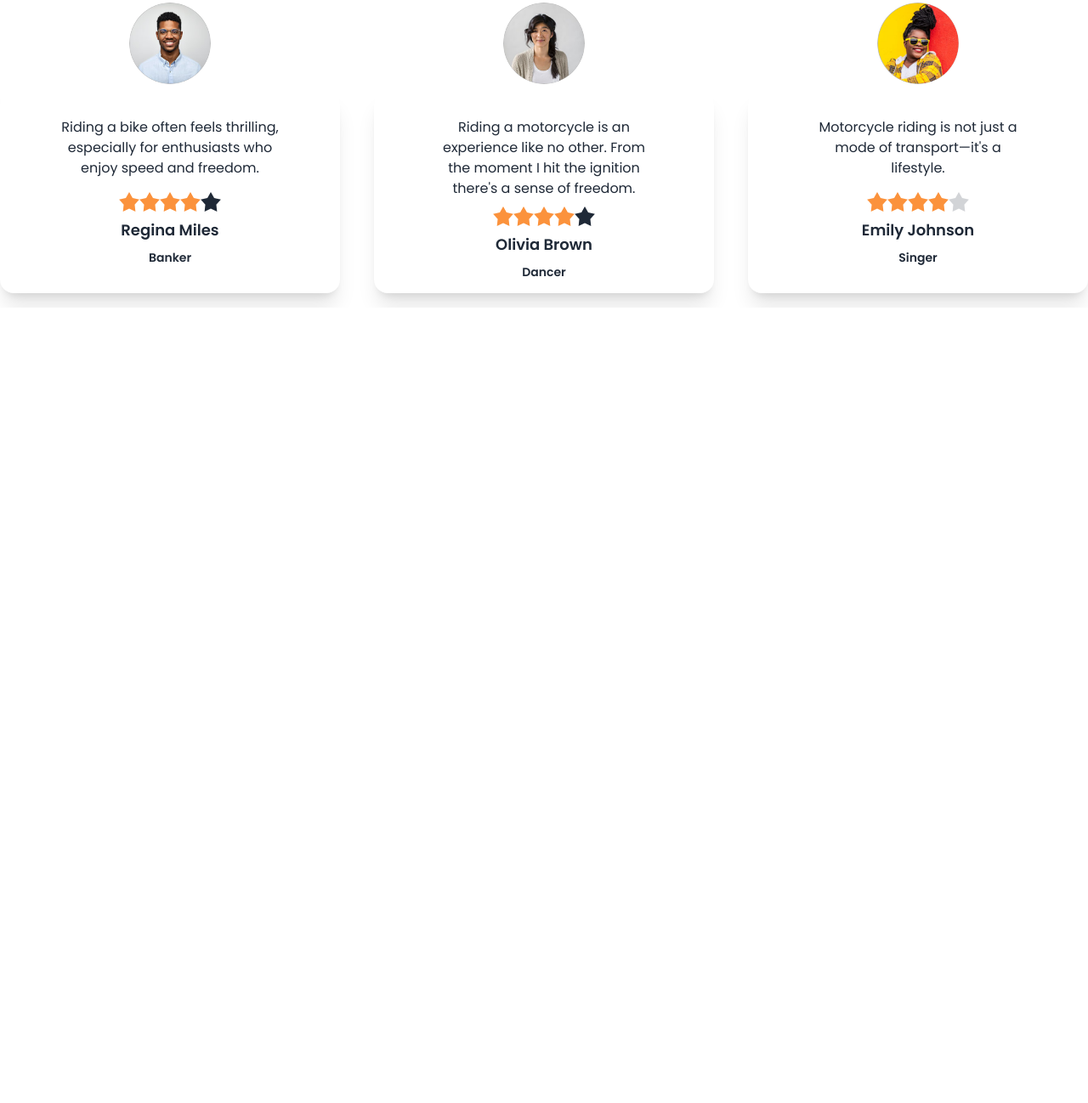
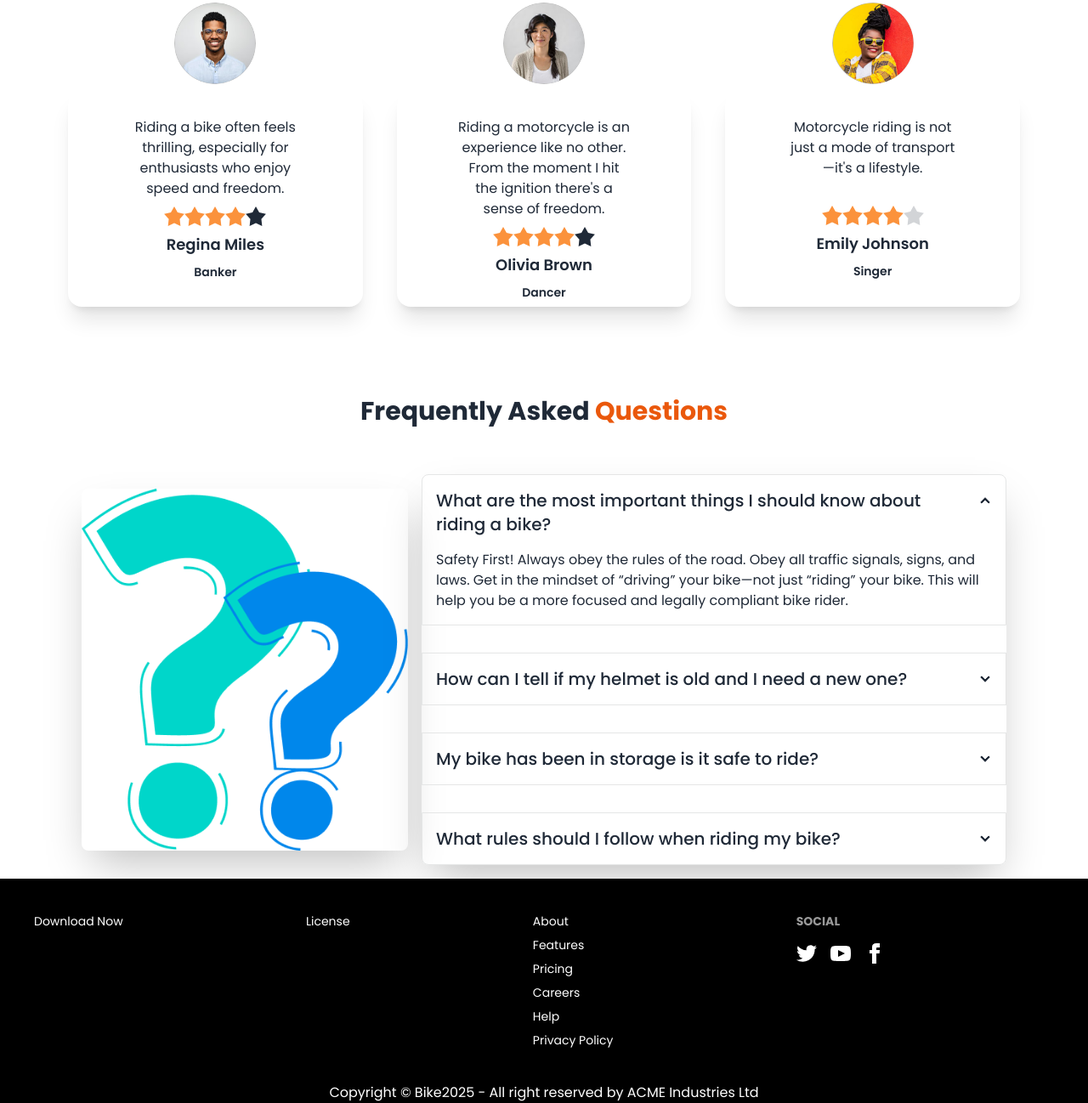
Before and after one commit to AshiqurRahmanAshik/Biker-Zone, a plain HTML site: page index.html in a window 1280 px wide. Shown: the part 1810-3108 px from the top of the page at 85% size. Before the commit the page ends 2172 px from the top, so only its background shows below. Drawn offline with nearby package versions, Linux system fonts and the light colour scheme.

Commit message:
full project done with the help of Daisy UI and Tailwind CSS

```diff
--- a/index.html
+++ b/index.html
@@ -323,7 +323,7 @@
 
       <!-- Happy Client Section -->
 
-      <section class="justify-items-center">
+      <section class="justify-items-center px-20">
         <!-- Text -->
          <div>
             <h1 class="text-3xl font-bold text-center mt-20 mb-10">Happy Clients Says</h1>
@@ -419,8 +419,108 @@
           </div>
       </section>
 
+    <!-- FAQ Section -->
+      <section class="justify-center px-20">
+         <!-- Text -->
+         <div>
+          <h1 class="text-3xl font-bold text-center mt-20 mb-10">Frequently Asked <span class="text-orange-600">Questions</span></h1>
+       </div>
+       <div class="hero">
+        <div class="hero-content flex-col lg:flex-row">
+          <img
+            src="images/others/faq.png"
+            class="max-w-sm rounded-lg shadow-2xl" />
+          <div>
+            <div class="join join-vertical rounded-lg shadow-2xl space-y-8">
+              <div class="collapse collapse-arrow join-item border-base-300 border">
+                <input type="radio" name="my-accordion-4" checked="checked" />
+                <div class="collapse-title text-xl font-medium">What are the most important things I should
+                  know about riding a bike?</div>
+                <div class="collapse-content">
+                  <p>Safety First! Always obey the rules of the road. Obey all traffic signals, signs, and laws. Get in the mindset of “driving” your bike—not just “riding” your bike. This will help you be a more focused and legally compliant bike rider.</p>
+                </div>
+              </div>
+              <div class="collapse collapse-arrow join-item border-base-300 border">
+                <input type="radio" name="my-accordion-4" />
+                <div class="collapse-title text-xl font-medium">How can I tell if my helmet is old and I need a
+                  new one?</div>
+                <div class="collapse-content">
+                  <p>To determine if your helmet is old and needs to be replaced, consider its age, as most manufacturers recommend replacing helmets every 3 to 5 years, even without any visible damage. Check for visible cracks, dents, or damage to the outer shell or inner foam, as any signs of impact or wear can compromise its safety.</p>
+                </div>
+              </div>
+              <div class="collapse collapse-arrow join-item border-base-300 border">
+                <input type="radio" name="my-accordion-4" />
+                <div class="collapse-title text-xl font-medium">My bike has been in storage is it safe to ride?</div>
+                <div class="collapse-content">
+                  <p>Before riding your bike after it has been in storage, it's important to perform a few checks to ensure it's safe. Inspect the tires for punctures or wear and make sure they’re properly inflated. Test the front and rear brakes to ensure they’re working, and check the brake pads for any damage. Lubricate the chain if it’s dry or rusty, and test the gears to ensure smooth shifting.</p>
+                </div>
+              </div>
+              <div class="collapse collapse-arrow join-item border-base-300 border">
+                <input type="radio" name="my-accordion-4" />
+                <div class="collapse-title text-xl font-medium">What rules should I follow when riding my bike?</div>
+                <div class="collapse-content">
+                  <p>When riding your bike, always wear a helmet and use lights and reflectors if riding at night. Follow traffic rules by obeying signals and signs, riding in the same direction as traffic, and signaling your turns with hand gestures.</p>
+                </div>
+              </div>
+            </div>
+          </div>
+        </div>
+      </div>
+
+      </section>
 
     <!-- Footer Section -->
-    <footer></footer>
+      <footer class="footer bg-black text-white p-10">
+        <h6 >Download Now</h6>
+        <h6 >License</h6>
+        <nav>
+          <a class="link link-hover">About</a>
+          <a class="link link-hover">Features</a>
+          <a class="link link-hover">Pricing</a>
+          <a class="link link-hover">Careers</a>
+          <a class="link link-hover">Help</a>
+          <a class="link link-hover">Privacy Policy</a>
+        </nav>
+
+        <nav>
+          <h6 class="footer-title">Social</h6>
+          <div class="grid grid-flow-col gap-4">
+            <a>
+              <svg
+                xmlns="http://www.w3.org/2000/svg"
+                width="24"
+                height="24"
+                viewBox="0 0 24 24"
+                class="fill-current">
+                <path
+                  d="M24 4.557c-.883.392-1.832.656-2.828.775 1.017-.609 1.798-1.574 2.165-2.724-.951.564-2.005.974-3.127 1.195-.897-.957-2.178-1.555-3.594-1.555-3.179 0-5.515 2.966-4.797 6.045-4.091-.205-7.719-2.165-10.148-5.144-1.29 2.213-.669 5.108 1.523 6.574-.806-.026-1.566-.247-2.229-.616-.054 2.281 1.581 4.415 3.949 4.89-.693.188-1.452.232-2.224.084.626 1.956 2.444 3.379 4.6 3.419-2.07 1.623-4.678 2.348-7.29 2.04 2.179 1.397 4.768 2.212 7.548 2.212 9.142 0 14.307-7.721 13.995-14.646.962-.695 1.797-1.562 2.457-2.549z"></path>
+              </svg>
+            </a>
+            <a>
+              <svg
+                xmlns="http://www.w3.org/2000/svg"
+                width="24"
+                height="24"
+                viewBox="0 0 24 24"
+                class="fill-current">
+                <path
+                  d="M19.615 3.184c-3.604-.246-11.631-.245-15.23 0-3.897.266-4.356 2.62-4.385 8.816.029 6.185.484 8.549 4.385 8.816 3.6.245 11.626.246 15.23 0 3.897-.266 4.356-2.62 4.385-8.816-.029-6.185-.484-8.549-4.385-8.816zm-10.615 12.816v-8l8 3.993-8 4.007z"></path>
+              </svg>
+            </a>
+            <a>
+              <svg
+                xmlns="http://www.w3.org/2000/svg"
+                width="24"
+                height="24"
+                viewBox="0 0 24 24"
+                class="fill-current">
+                <path
+                  d="M9 8h-3v4h3v12h5v-12h3.642l.358-4h-4v-1.667c0-.955.192-1.333 1.115-1.333h2.885v-5h-3.808c-3.596 0-5.192 1.583-5.192 4.615v3.385z"></path>
+              </svg>
+            </a>
+          </div>
+        </nav>
+      </footer>
+      <p class="bg-black text-white text-center">Copyright © Bike2025 - All right reserved by ACME Industries Ltd</p>
   </body>
 </html>
```
